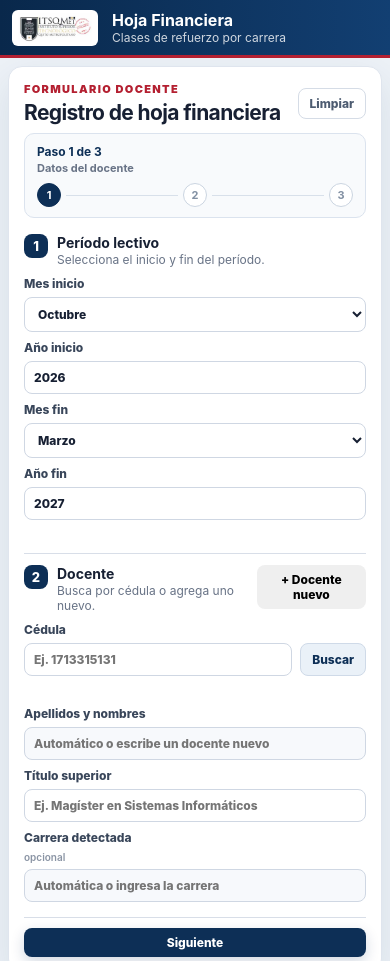
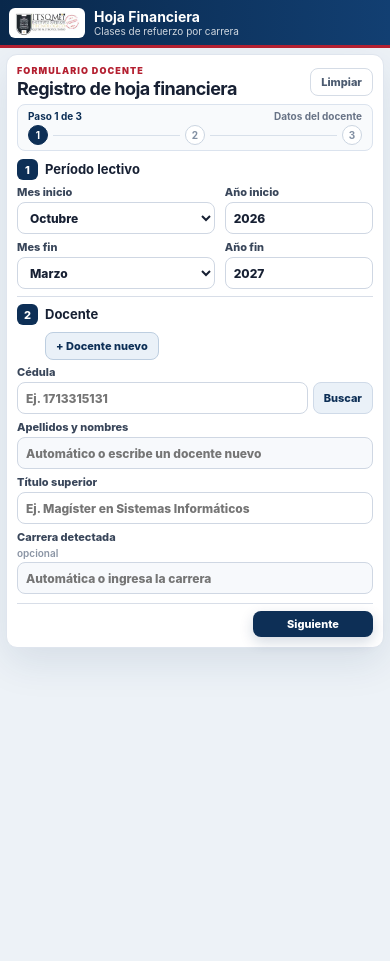
Before and after one commit to jeffer91/Hoja-Financiera, a plain HTML site: page index.html in a window 390 px wide. Shown: the top 961 px of the page. After the commit the page ends 844 px from the top, so only its background shows below. Drawn offline with Linux system fonts and the light colour scheme.

Commit message:
Make teacher financial form compact and responsive

```diff
--- a/styles.css
+++ b/styles.css
@@ -342,3 +342,70 @@ body.pdf-export .pdf-page { box-shadow: none !important; margin: 0 !important; }
   .final-actions { display: grid; grid-template-columns: 1fr 1fr; }
   .final-actions #submitAdminBtn { grid-column: 1 / -1; }
 }
+
+/* Interfaz compacta: se aplica solamente en pantalla y preserva A4/PDF. */
+@media screen {
+  .topbar { height:48px; padding:4px 12px; }
+  .brand { gap:9px; }
+  .brand img { width:76px; height:30px; padding:2px 4px; }
+  .brand strong { font-size:14px; }
+  .brand span { font-size:10px; }
+  .topbar-status { font-size:10px; padding:4px 9px; }
+  .app-layout { width:min(970px, calc(100% - 18px)); margin:6px auto 16px; }
+  .form-panel { padding:10px 15px; border-radius:11px; }
+  .panel-heading { margin-bottom:5px; }
+  .eyebrow { font-size:9px; margin-bottom:2px; }
+  h1 { font-size:18px; } h2 { font-size:13px; }
+  .wizard-progress { margin:0 0 5px; padding:5px 10px; border-radius:8px; }
+  .wizard-progress-head { margin-bottom:3px; }
+  .wizard-progress-head strong, .wizard-progress-head span { font-size:10px; }
+  .wizard-step b { width:20px; height:20px; font-size:10px; }
+  .wizard-step small { font-size:9px; }
+  .form-section { padding:7px 0; } .first-section { padding-top:3px; }
+  .section-title { margin-bottom:5px; align-items:center; gap:7px; }
+  .section-title p { font-size:10px; }
+  .step { width:21px; height:21px; flex-basis:21px; font-size:11px; border-radius:6px; }
+  .period-grid, .teacher-grid { gap:6px 10px; }
+  label { font-size:11px; gap:3px; }
+  input, select, textarea { padding:6px 8px; min-height:32px; font-size:12px; }
+  .input-action { gap:5px; }
+  .btn { padding:6px 10px; font-size:11px; }
+  .helper { font-size:10px; min-height:0; }
+  .helper:empty, .field-error:empty { display:none; }
+  .field-error { margin:4px 0 0 28px; min-height:0; }
+  .helper.notice { color:#805400; }
+  .teacher-heading > div { flex:1; }
+  .btn-new-teacher { color:var(--navy); background:#eaf1f8; border:1px solid #bdcee0; white-space:nowrap; }
+  .btn-new-teacher:hover { background:#dbe9f6; }
+  .wizard-nav { padding-top:7px; margin-top:2px; }
+  .fixed-value { padding:6px 10px; }
+  .activity-fields { padding:7px 9px; }
+  .activity-card-head { padding:4px 9px; }
+  textarea { min-height:48px; }
+  .summary-card > div, .review-card > div { padding:7px 9px; }
+}
+@media screen and (max-width:700px) {
+  .topbar { padding:5px 9px; }
+  .app-layout { width:calc(100% - 12px); }
+  .form-panel { padding:10px; }
+  .period-grid { grid-template-columns:1fr .75fr; }
+  .teacher-grid { grid-template-columns:1fr; }
+  .section-title p { display:none; }
+  .teacher-heading { flex-wrap:wrap; }
+  .btn-new-teacher { margin-left:auto; }
+  .wizard-progress-head { flex-direction:row; align-items:center; }
+  .wizard-nav, .final-nav { flex-direction:row; align-items:center; }
+  .wizard-nav .btn { width:auto; }
+  .final-actions { display:flex; width:auto; }
+  .final-actions .btn { width:auto; }
+  .final-actions #submitAdminBtn { grid-column:auto; }
+}
+@media screen and (max-width:460px) {
+  .teacher-heading > div { flex-basis:calc(100% - 35px); }
+  .btn-new-teacher { margin-left:28px; }
+  .wizard-nav, .final-nav { flex-wrap:wrap; }
+  .final-nav { flex-direction:column; align-items:stretch; }
+  .final-actions { display:grid; grid-template-columns:1fr 1fr; }
+  .final-actions .btn { width:100%; }
+  .final-actions #submitAdminBtn { grid-column:1 / -1; }
+}
```
